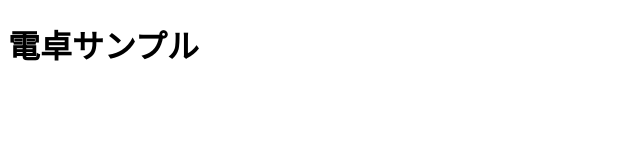
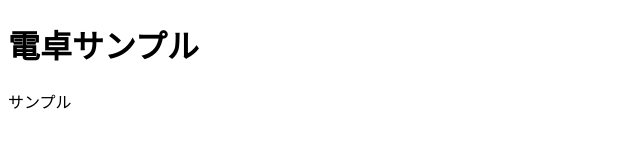
Before and after one commit to Keisuke-Takagi/FirstCalculator, a plain HTML site: page index.html in a window 1280 px wide. Shown: the full height of the page, 0-640 px from the left. Drawn offline with Linux system fonts and the light colour scheme.

Commit message:
(add)テスト

```diff
--- a/index.html
+++ b/index.html
@@ -8,5 +8,6 @@
 </head>
 <body>
     <h1>電卓サンプル</h1>
+    <p>サンプル</p>
 </body>
 </html>
```
